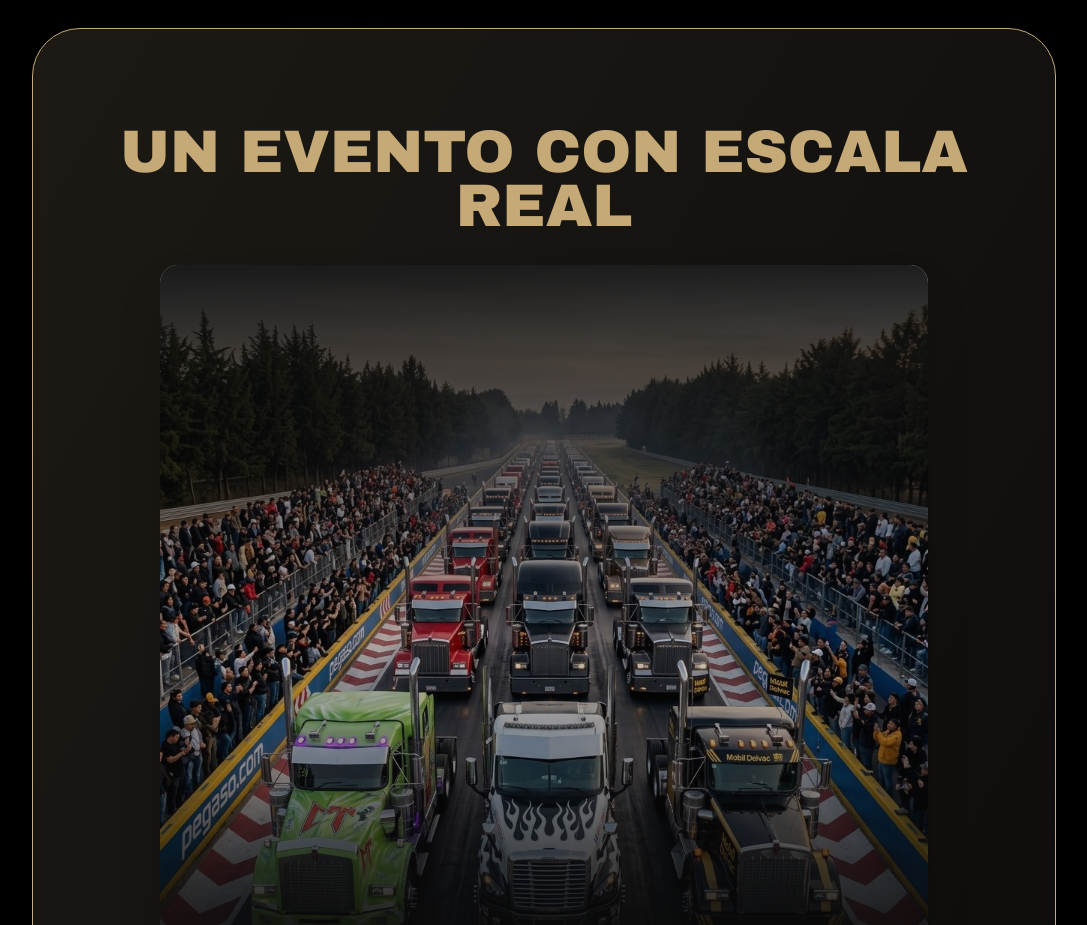
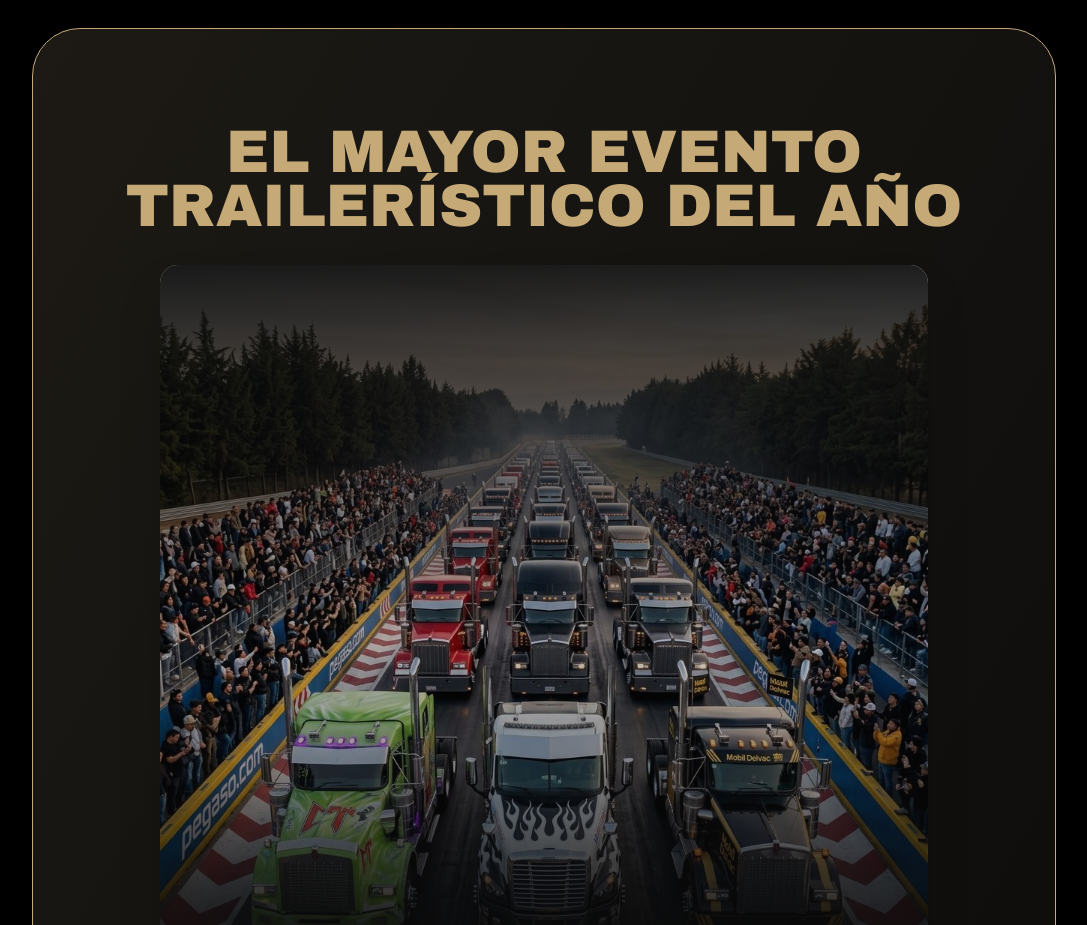
Before and after one commit to IAGGDEV/TruckFestLanding_V1, a Next.js app: page / in a window 1280 px wide. Shown: the part 2700-3625 px from the top of the page, without its empty margins (96-1183 px from the left). Built offline with nearby package versions, Linux system fonts and the light colour scheme.

Commit message:
content: update section title to 'El mayor evento trailerístico del año'

```diff
--- a/src/app/page.tsx
+++ b/src/app/page.tsx
@@ -131,7 +131,7 @@ export default function Home() {
         <div className="mt-32 max-w-5xl mx-auto bg-[#0a0a0a] text-[#c5a977] rounded-[3rem] p-12 md:p-20 text-center relative overflow-hidden shadow-2xl border border-[#c5a977]">
           <div className="absolute top-0 left-0 w-full h-full bg-gradient-to-br from-[#c5a977]/10 to-transparent z-0"></div>
           <div className="relative z-10 mt-4 rounded-3xl">
-            <h2 className="text-4xl md:text-6xl font-heading mb-8 uppercase text-center leading-[0.9] text-[#c5a977]">Un evento con escala real</h2>
+            <h2 className="text-4xl md:text-6xl font-heading mb-8 uppercase text-center leading-[0.9] text-[#c5a977]">El mayor evento trailerístico del año</h2>
 
             <div className="relative w-full max-w-3xl mx-auto aspect-square rounded-2xl overflow-hidden mb-10 shadow-2xl">
               <Image
```
